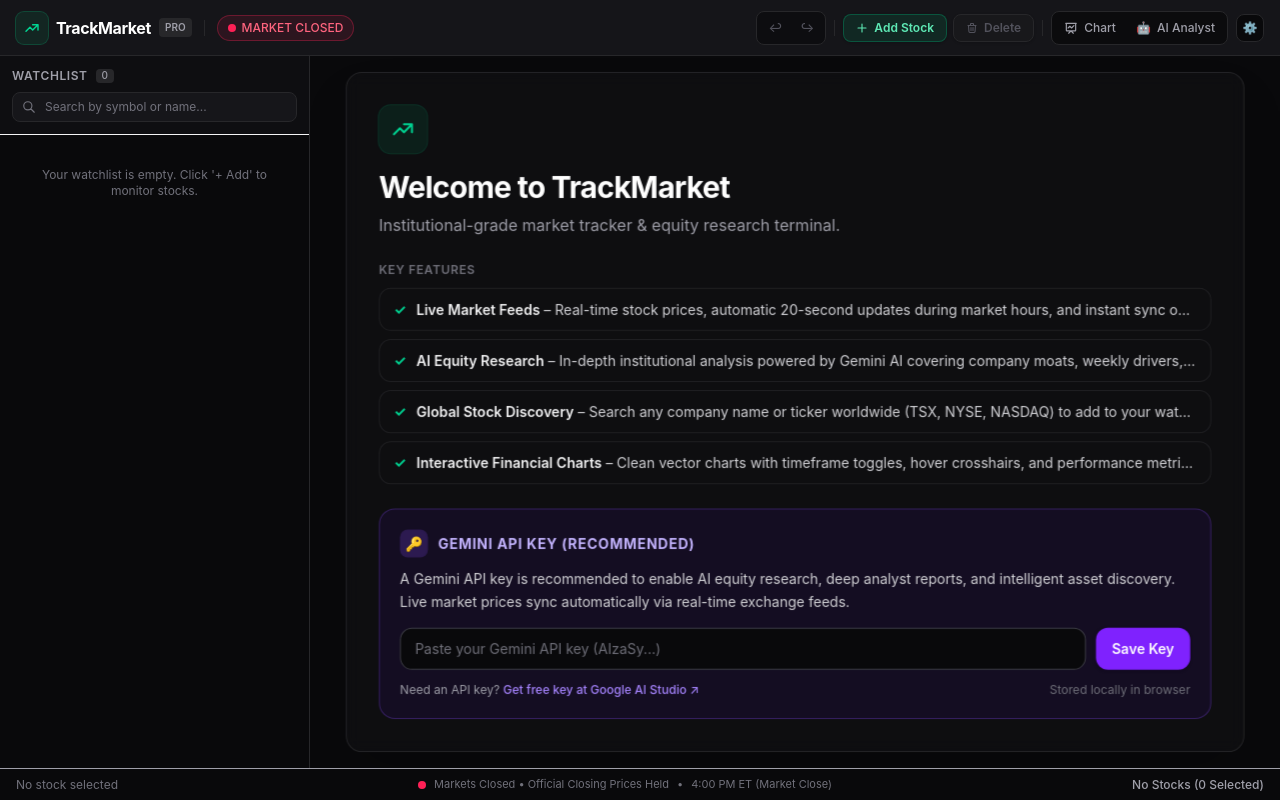
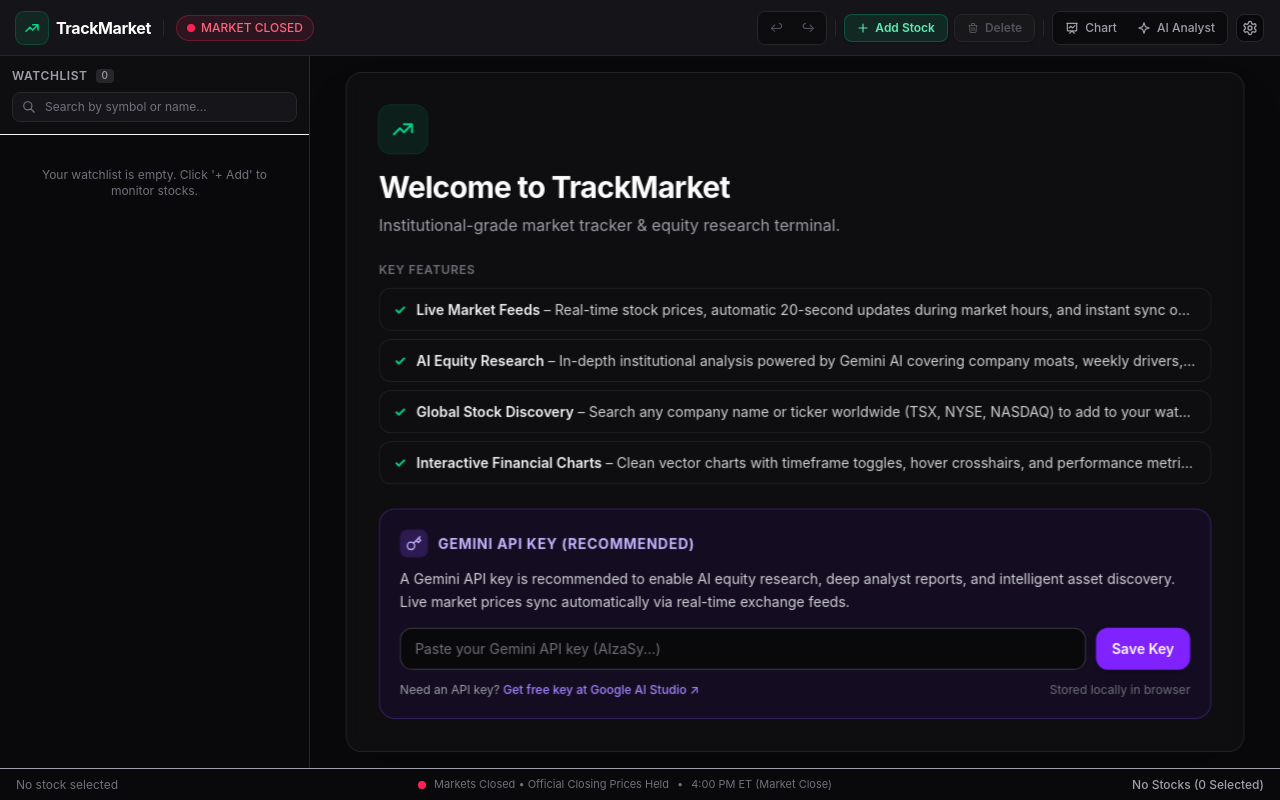
Before and after one commit to Tofaluu/market-pulse, a Preact app: page / in a window 1280 px wide. Built offline with nearby package versions, Linux system fonts and the light colour scheme.

Commit message:
Replace native emojis with Lucide SVG icons for a cleaner fintech aesthetic

```diff
--- a/src/components/AiSettingsModal.tsx
+++ b/src/components/AiSettingsModal.tsx
@@ -98,8 +98,14 @@
             </span>
           </div>
 
-          <div class="rounded-xl border border-zinc-800 bg-zinc-950/60 p-3 text-[11px] text-zinc-400">
-            🔒 <strong>Private & Secure:</strong> Your API key is stored strictly in your browser's local storage and is sent directly from your device to Google's API. It is never stored on any server.
+          <div class="flex gap-2 rounded-xl border border-zinc-800 bg-zinc-950/60 p-3 text-[11px] text-zinc-400">
+            <svg class="h-4 w-4 shrink-0 text-zinc-400" fill="none" stroke="currentColor" viewBox="0 0 24 24" stroke-width="2" stroke-linecap="round" stroke-linejoin="round">
+              <rect width="18" height="11" x="3" y="11" rx="2" ry="2"/>
+              <path d="M7 11V7a5 5 0 0 1 10 0v4"/>
+            </svg>
+            <div>
+              <strong>Private & Secure:</strong> Your API key is stored strictly in your browser's local storage and is sent directly from your device to Google's API. It is never stored on any server.
+            </div>
           </div>
 
           <div class="border-t border-zinc-800/80 pt-3">
--- a/src/components/ChartView.tsx
+++ b/src/components/ChartView.tsx
@@ -400,7 +400,7 @@
                 onClick={() => store.setViewMode("ai")}
                 class="h-6 inline-flex items-center gap-1.5 rounded-lg border border-violet-500/30 bg-violet-500/10 px-2.5 text-xs font-semibold text-violet-300 hover:bg-violet-500/20 hover:text-white transition"
               >
-                <span>🤖</span>
+                <svg class="h-3.5 w-3.5" fill="none" stroke="currentColor" viewBox="0 0 24 24" stroke-width="2" stroke-linecap="round" stroke-linejoin="round"><path d="m12 3-1.912 5.813a2 2 0 0 1-1.275 1.275L3 12l5.813 1.912a2 2 0 0 1 1.275 1.275L12 21l1.912-5.813a2 2 0 0 1 1.275-1.275L21 12l-5.813-1.912a2 2 0 0 1-1.275-1.275L12 3Z"/></svg>
                 <span>AI Research & Live Check</span>
               </button>
             </div>
--- a/src/components/Instructions.tsx
+++ b/src/components/Instructions.tsx
@@ -190,8 +190,8 @@
         <div class="mt-6 rounded-2xl border border-violet-500/30 bg-violet-950/20 p-5">
           <div class="flex items-center justify-between">
             <div class="flex items-center gap-2.5">
-              <span class="flex h-7 w-7 items-center justify-center rounded-lg bg-violet-500/20 text-violet-300 text-sm font-bold">
-                🔑
+              <span class="flex h-7 w-7 items-center justify-center rounded-lg bg-violet-500/20 text-violet-300">
+                <svg class="h-4 w-4" fill="none" stroke="currentColor" viewBox="0 0 24 24" stroke-width="2" stroke-linecap="round" stroke-linejoin="round"><circle cx="7.5" cy="15.5" r="5.5"/><path d="m21 2-9.6 9.6"/><path d="m15.5 7.5 3 3L22 7l-3-3"/></svg>
               </span>
               <span class="text-sm font-bold uppercase tracking-wider text-violet-300">
                 Gemini API Key (Recommended)
@@ -232,7 +232,11 @@
                     class="absolute right-3 top-2.5 text-xs text-zinc-400 hover:text-zinc-200"
                     title={showKey ? "Hide key" : "Show key"}
                   >
-                    {showKey ? "🙈" : "👁️"}
+                    {showKey ? (
+                      <svg class="h-4 w-4" fill="none" stroke="currentColor" viewBox="0 0 24 24" stroke-width="2" stroke-linecap="round" stroke-linejoin="round"><path d="M9.88 9.88a3 3 0 1 0 4.24 4.24"/><path d="M10.73 5.08A10.43 10.43 0 0 1 12 5c7 0 10 7 10 7a13.16 13.16 0 0 1-1.67 2.68"/><path d="M6.61 6.61A13.526 13.526 0 0 0 2 12s3 7 10 7a9.74 9.74 0 0 0 5.39-1.61"/><line x1="2" x2="22" y1="2" y2="22"/></svg>
+                    ) : (
+                      <svg class="h-4 w-4" fill="none" stroke="currentColor" viewBox="0 0 24 24" stroke-width="2" stroke-linecap="round" stroke-linejoin="round"><path d="M2 12s3-7 10-7 10 7 10 7-3 7-10 7-10-7-10-7Z"/><circle cx="12" cy="12" r="3"/></svg>
+                    )}
                   </button>
                 )}
               </div>
--- a/src/components/Toolbar.tsx
+++ b/src/components/Toolbar.tsx
@@ -31,9 +31,6 @@
               </svg>
             </div>
             <span class="text-base font-bold tracking-tight text-white">{APP_TITLE}</span>
-            <span class="rounded bg-zinc-800 px-1.5 py-0.5 text-[10px] font-semibold text-zinc-400">
-              PRO
-            </span>
           </div>
 
           <div class="h-4 w-[1px] bg-zinc-800" />
@@ -157,7 +154,9 @@
                   : "text-zinc-400 hover:text-violet-300 disabled:cursor-not-allowed disabled:text-zinc-650"
               }`}
             >
-              <span>🤖</span>
+              <svg class="h-3.5 w-3.5" fill="none" stroke="currentColor" viewBox="0 0 24 24" stroke-width="2" stroke-linecap="round" stroke-linejoin="round">
+                <path d="m12 3-1.912 5.813a2 2 0 0 1-1.275 1.275L3 12l5.813 1.912a2 2 0 0 1 1.275 1.275L12 21l1.912-5.813a2 2 0 0 1 1.275-1.275L21 12l-5.813-1.912a2 2 0 0 1-1.275-1.275L12 3Z"/>
+              </svg>
               <span>AI Analyst</span>
             </button>
           </div>
@@ -169,7 +168,10 @@
             title="Configure Gemini API Key"
             class="flex h-7 w-7 items-center justify-center rounded-lg border border-zinc-800 bg-zinc-950 text-xs text-zinc-400 hover:border-zinc-700 hover:text-white transition"
           >
-            ⚙️
+            <svg class="h-4 w-4" fill="none" stroke="currentColor" viewBox="0 0 24 24" stroke-width="2" stroke-linecap="round" stroke-linejoin="round">
+              <path d="M12.22 2h-.44a2 2 0 0 0-2 2v.18a2 2 0 0 1-1 1.73l-.43.25a2 2 0 0 1-2 0l-.15-.08a2 2 0 0 0-2.73.73l-.22.38a2 2 0 0 0 .73 2.73l.15.1a2 2 0 0 1 1 1.72v.51a2 2 0 0 1-1 1.74l-.15.09a2 2 0 0 0-.73 2.73l.22.38a2 2 0 0 0 2.73.73l.15-.08a2 2 0 0 1 2 0l.43.25a2 2 0 0 1 1 1.73V20a2 2 0 0 0 2 2h.44a2 2 0 0 0 2-2v-.18a2 2 0 0 1 1-1.73l.43-.25a2 2 0 0 1 2 0l.15.08a2 2 0 0 0 2.73-.73l.22-.39a2 2 0 0 0-.73-2.73l-.15-.08a2 2 0 0 1-1-1.74v-.5a2 2 0 0 1 1-1.74l.15-.09a2 2 0 0 0 .73-2.73l-.22-.38a2 2 0 0 0-2.73-.73l-.15.08a2 2 0 0 1-2 0l-.43-.25a2 2 0 0 1-1-1.73V4a2 2 0 0 0-2-2z"/>
+              <circle cx="12" cy="12" r="3"/>
+            </svg>
           </button>
         </div>
       </header>
```
Also changed, not shown: src/components/AiAnalystView.tsx (+11 -7 lines).
